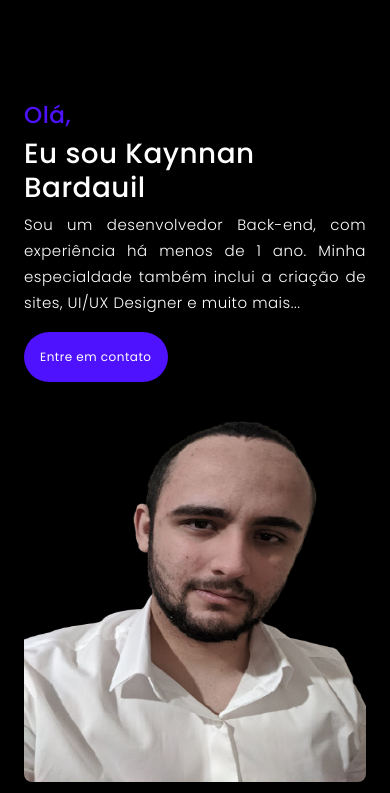
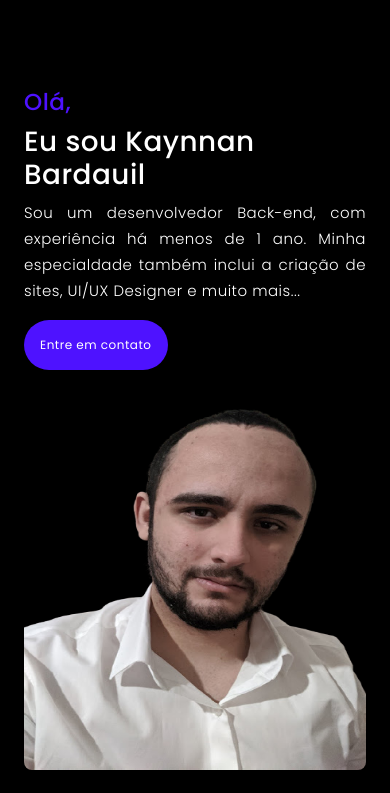
Before and after one commit to kaynnan/Portfolio, a plain HTML site: page index.html in a window 390 px wide. Shown: the part 51-844 px from the top of the page. Drawn offline with Linux system fonts and the light colour scheme.

Commit message:
Update main.css

```diff
--- a/css/main.css
+++ b/css/main.css
@@ -165,7 +165,7 @@ nav a:hover {
     }
 
     .home {
-        padding-top: 30px;
+        padding-top: 5px;
         flex-direction: column;
     }
 
```
